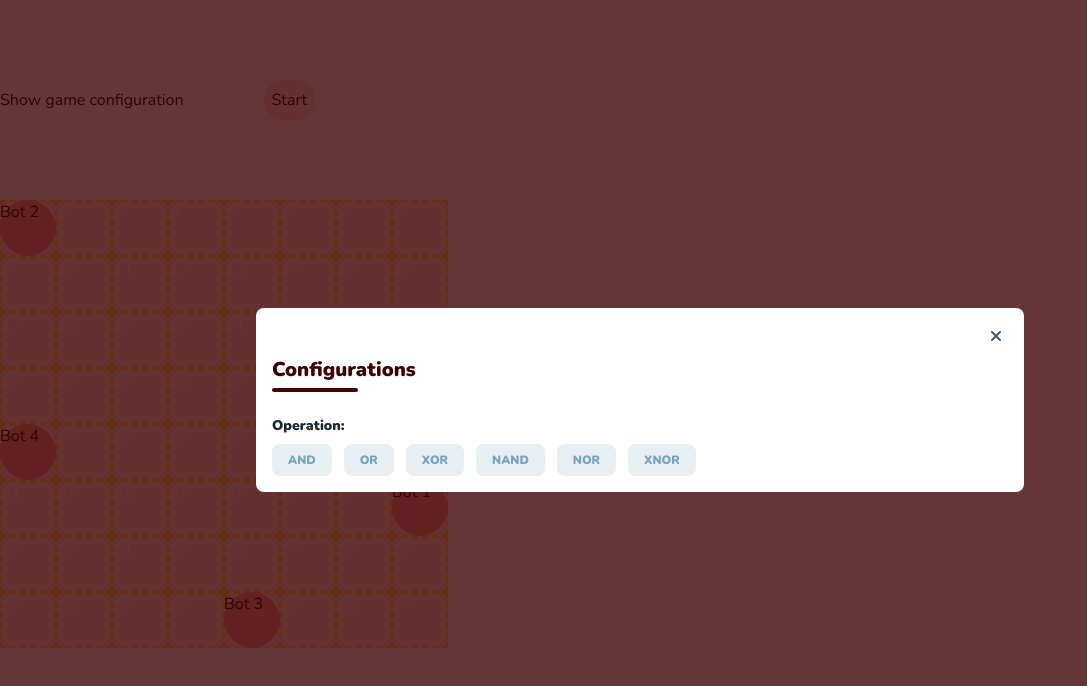
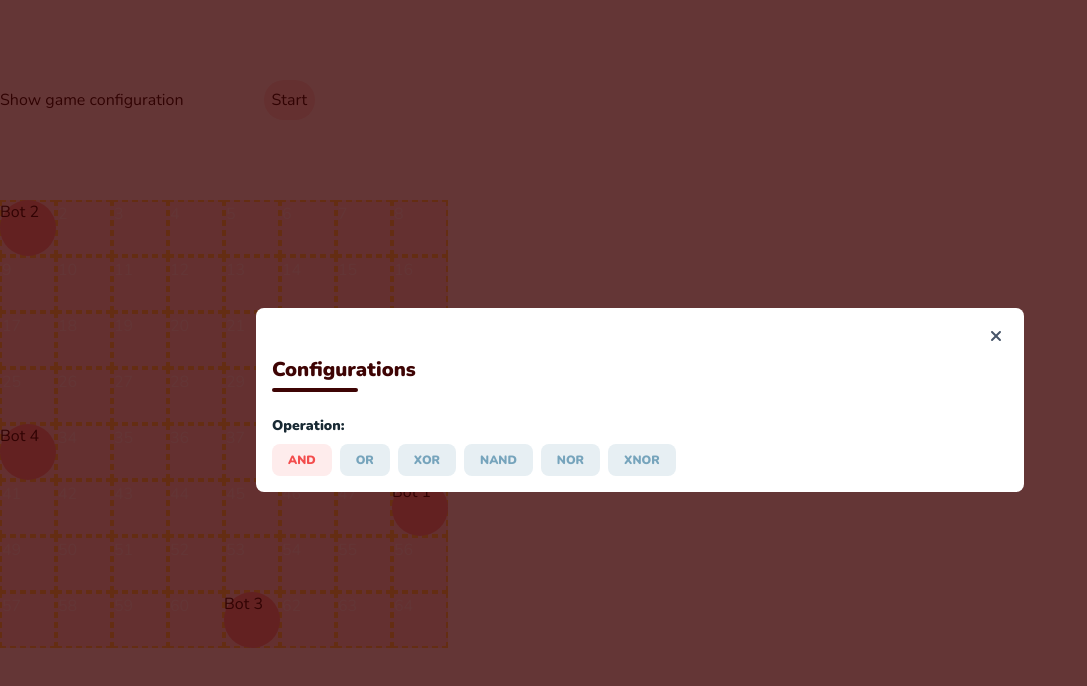
Before and after one commit to chingu-voyages/v44-tier2-team-11, a React (Vite) app: page / in a window 1280 px wide. Both pictures are taken after a click on the button "Show game configuration". Shown: the top 686 px of the page, without its empty margins (0-1087 px from the left). Built offline with nearby package versions, Linux system fonts and the light colour scheme.

Commit message:
Create an active for all buttons in operation form field

```diff
--- a/src/components/base/OperationFormButton.jsx
+++ /dev/null
@@ -1,19 +0,0 @@
-import PropTypes from 'prop-types';
-
-const OperationFormButton = ({ className, operation }) => {
-  return (
-    <button
-      type="button"
-      className={`rounded-lg bg-form-300 px-4 py-2 text-xs font-black text-form-600 outline-none transition-shadow duration-100 ease-in hover:bg-form-400 focus:bg-primary-50 focus:text-primary-500 focus:ring-4 focus:ring-primary-300 ${className}`}
-    >
-      {operation}
-    </button>
-  );
-};
-
-OperationFormButton.propTypes = {
-  className: PropTypes.string,
-  operation: PropTypes.string,
-};
-
-export default OperationFormButton;
--- a/src/components/forms/OperationForm.jsx
+++ b/src/components/forms/OperationForm.jsx
@@ -1,17 +1,34 @@
-import OperationFormButton from '../base/OperationFormButton';
+// NPM
+import { useState } from 'react';
 
 const OperationForm = () => {
   const OPERATIONS = ['AND', 'OR', 'XOR', 'NAND', 'NOR', 'XNOR'];
+  const [operation, setOperation] = useState('AND');
+
+  const changeOperation = (e) => {
+    const BTN = e.currentTarget;
+    const IND = +BTN.dataset.index;
+    setOperation(OPERATIONS[IND]);
+  };
+
   return (
     <div className="flex flex-col">
       <span className="mb-2 text-sm font-black text-form-900">Operation:</span>
       <div>
-        {OPERATIONS.map((operation) => (
-          <OperationFormButton
-            key={operation}
-            operation={operation}
-            className="mr-3 last-of-type:mr-0"
-          />
+        {OPERATIONS.map((op, ind) => (
+          <button
+            key={ind}
+            type="button"
+            data-index={ind}
+            className={`mr-2 rounded-lg px-4 py-2 text-xs font-black outline-none transition-shadow duration-100 ease-in last-of-type:mr-0 focus:ring-4 focus:ring-primary-300 ${
+              operation === OPERATIONS[ind]
+                ? 'bg-primary-50 text-primary-500 hover:bg-primary-100 focus:bg-primary-100'
+                : 'bg-form-300 text-form-600 hover:bg-form-400 focus:bg-primary-50 focus:text-primary-500'
+            }`}
+            onClick={changeOperation}
+          >
+            {op}
+          </button>
         ))}
       </div>
     </div>
```
